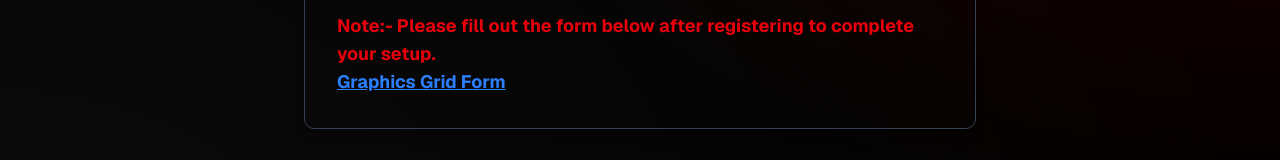
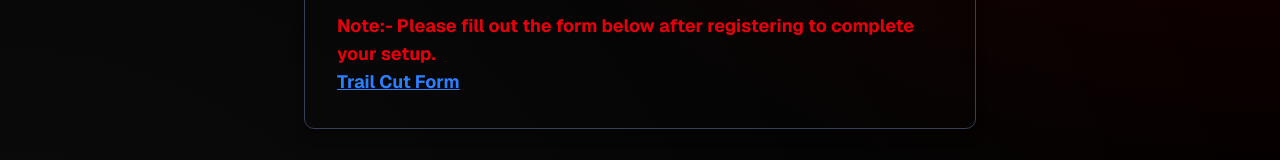
Before and after one commit to Club-Asymmetric/Theatron_Frontend, a Next.js app: page /registration/trail-cut in a window 1280 px wide. Shown: the part 874-1034 px from the top of the page. Built offline with nearby package versions, Linux system fonts and the light colour scheme.

Commit message:
Update link text from 'Graphics Grid Form' to 'Trail Cut Form'

```diff
--- a/src/app/registration/trail-cut/page.jsx
+++ b/src/app/registration/trail-cut/page.jsx
@@ -77,7 +77,7 @@ export default function TrailCut(){
             </button>
             <div className="text-red-600 text-lg font-bold">
                 Note:- Please fill out the form below after registering to complete your setup.<br/>
-                <a href="https://forms.gle/VwM2xUqfiEwypB7h6" target="_blank" className="text-blue-500 hover:text-blue-700 underline">Graphics Grid Form</a>
+                <a href="https://forms.gle/VwM2xUqfiEwypB7h6" target="_blank" className="text-blue-500 hover:text-blue-700 underline">Trail Cut Form</a>
             </div>
           </form>
         </div>
```
